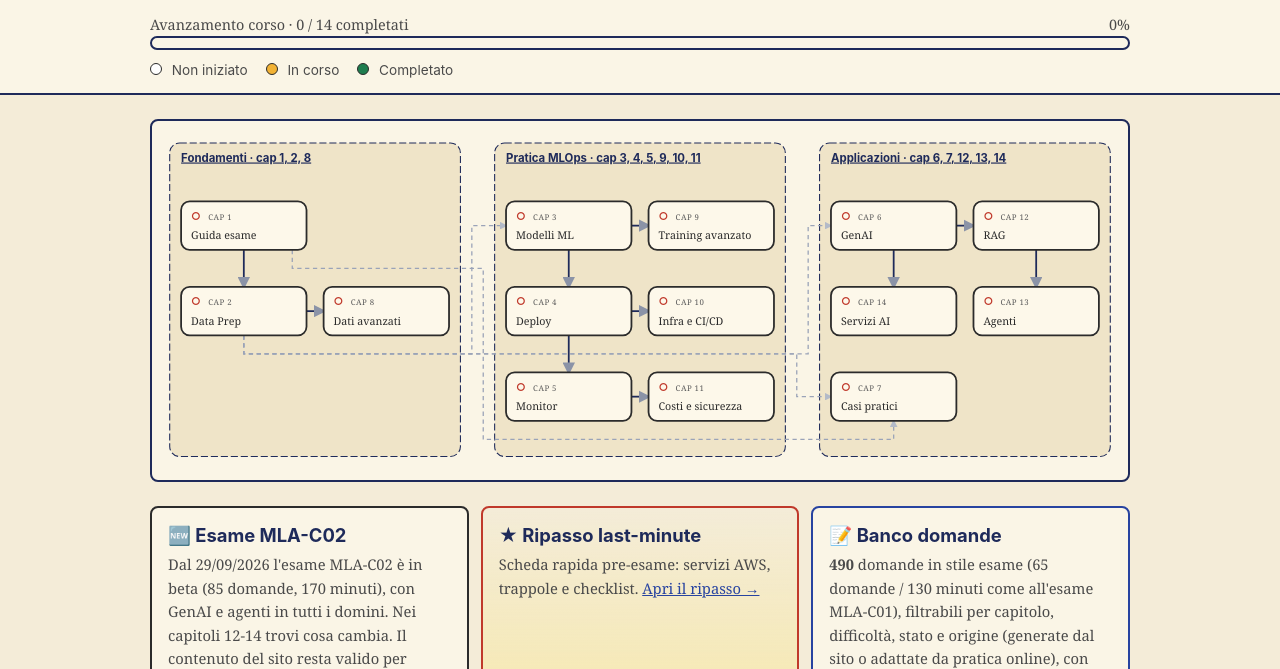
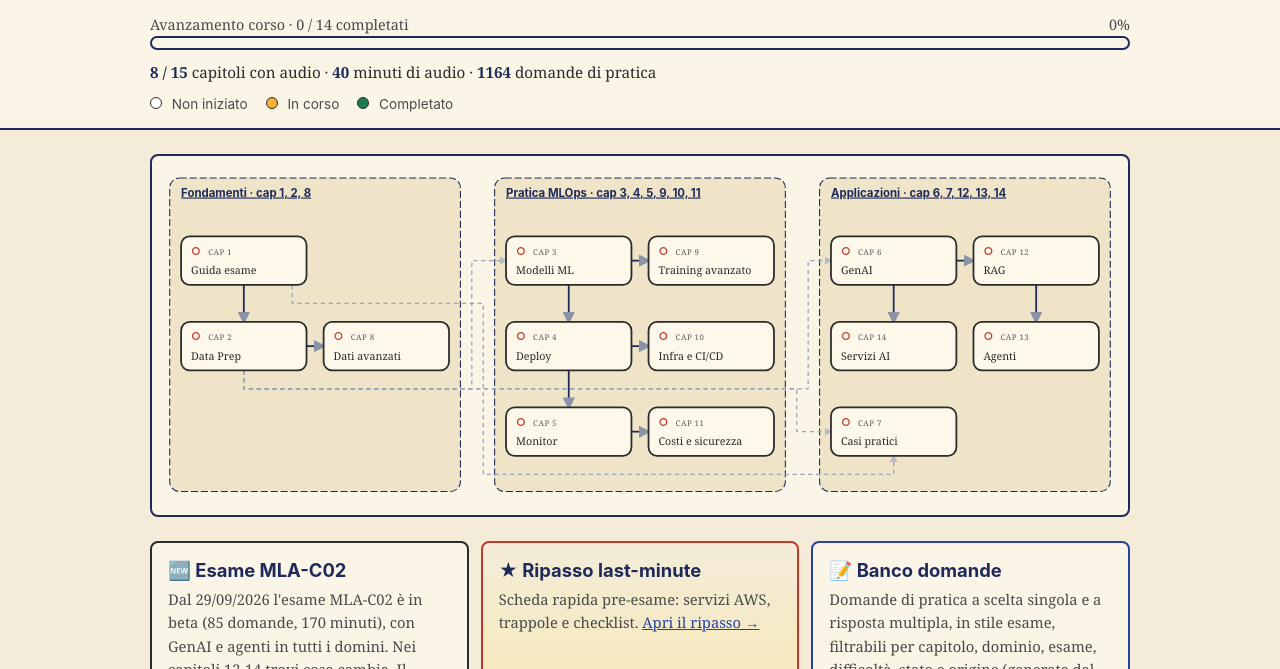
Before and after one commit to RiccardoDominici/aws-mla-c01-studio, a plain HTML site: page index.html in a window 1280 px wide. Shown: the part 129-798 px from the top of the page. Drawn offline with Linux system fonts and the light colour scheme.

Commit message:
Home: conteggi calcolati dai contenuti; README aggiornato a 14 capitoli
Il numero di domande era scritto a mano in index.html e diventava falso a
ogni aggiunta. stats.js somma le domande dei file del banco, i minuti di
audio da timing.json e i capitoli con audio, cosi' la home resta giusta
mentre la sintesi dei capitoli 8-14 procede. Test end-to-end: 186/186
controlli, zero errori in console.

Co-Authored-By: Claude Opus 5.5 <noreply@anthropic.com>

```diff
--- a/index.html
+++ b/index.html
@@ -21,6 +21,11 @@
           <div id="progress-fill" class="progress-fill"></div>
         </div>
       </div>
+      <p class="stats-line" aria-live="polite">
+        <span id="stat-chapters">…</span> capitoli con audio ·
+        <span id="stat-minutes">…</span> minuti di audio ·
+        <span id="stat-questions">…</span> domande di pratica
+      </p>
       <ul class="legend">
         <li><span class="dot status-todo"></span> Non iniziato</li>
         <li><span class="dot status-doing"></span> In corso</li>
@@ -38,7 +43,7 @@
       <div class="area-cards">
         <article class="area-card c02-card"><h3>🆕 Esame MLA-C02</h3><p>Dal 29/09/2026 l'esame MLA-C02 è in beta (85 domande, 170 minuti), con GenAI e agenti in tutti i domini. Nei capitoli 12-14 trovi cosa cambia. Il contenuto del sito resta valido per entrambi gli esami: l'MLA-C01 in inglese è finito il 28/09/2026, mentre in giapponese, coreano e cinese semplificato resta fino alla GA dell'MLA-C02.</p></article>
         <article class="area-card ripasso-card"><h3>★ Ripasso last-minute</h3><p>Scheda rapida pre-esame: servizi AWS, trappole e checklist. <a href="chapter.html?id=quick-ref">Apri il ripasso →</a></p></article>
-        <article class="area-card domande-card"><h3>📝 Banco domande</h3><p><!-- PROVVISORIO: conteggio da aggiornare a fine lavoro --><strong id="qbank-count">490</strong> domande in stile esame (65 domande / 130 minuti come all'esame MLA-C01), filtrabili per capitolo, difficoltà, stato e origine (generate dal sito o adattate da pratica online), con simulazione a tempo. <a href="domande.html">Apri il banco domande →</a></p></article>
+        <article class="area-card domande-card"><h3>📝 Banco domande</h3><p>Domande di pratica a scelta singola e a risposta multipla, in stile esame, filtrabili per capitolo, dominio, esame, difficoltà, stato e origine (generate dal sito o adattate da pratica online). Simulazioni a tempo sul ritmo dell'esame MLA-C01 e MLA-C02. <a href="domande.html">Apri il banco domande →</a></p></article>
       </div>
     </section>
 
@@ -88,8 +93,7 @@
         </li>
       </ul>
       <p>
-        Delle 175 domande "🌐 Da pratica online": 62 adattate da TutorialsDojo,
-        62 da ExamTopics, 27 da Udemy practice test e 24 da Whizlabs.
+        Le domande "🌐 Da pratica online" indicano la fonte sotto la spiegazione; il filtro Origine le separa dalle altre.
       </p>
       <p class="muted small">
         AWS, Amazon SageMaker, Bedrock, Glue, S3, Athena, Lambda, Step Functions, CloudWatch,
@@ -109,6 +113,7 @@
   <script src="tracker.js"></script>
   <script src="app.js"></script>
   <script src="map.js"></script>
+  <script src="stats.js"></script>
   <script>
     document.addEventListener('DOMContentLoaded', function () {
       var app = window.MLA.app, tracker = window.MLA.tracker;
@@ -123,6 +128,21 @@
         fill.style.width = p.pct + '%';
         fill.parentElement.setAttribute('aria-valuenow', String(p.pct));
       }
+
+      /* Numeri della home: domande, minuti di audio, capitoli con audio. Un fallimento mostra un testo neutro. */
+      function showStats(st) {
+        var neutral = 'non disponibile';
+        document.getElementById('stat-chapters').textContent =
+          st.audioChapters == null ? neutral : st.audioChapters + ' / ' + st.totalChapters;
+        document.getElementById('stat-minutes').textContent =
+          st.minutes == null ? neutral : String(st.minutes);
+        document.getElementById('stat-questions').textContent =
+          st.questions == null ? neutral : String(st.questions);
+      }
+      window.MLA.stats.load().then(showStats).catch(function (err) {
+        console.warn('[stats] calcolo numeri fallito:', err);
+        showStats({ questions: null, minutes: null, audioChapters: null, totalChapters: 15 });
+      });
 
       app.loadContent().then(function (res) {
         if (res.missing.length) {
--- /dev/null
+++ b/stats.js
@@ -0,0 +1,80 @@
+/* stats.js — numeri del sito calcolati al caricamento della home.
+ * - domande: somma delle voci in content/questions/<id>.json per i capitoli del registro
+ *   (un file mancante vale zero: il capitolo è "in arrivo");
+ * - minuti di audio: somma delle `duration` in content/timing.json (solo capitoli con mp3);
+ * - capitoli con audio: su tutte le schede (registro + quick-ref).
+ * Se nessun file delle domande si carica o manca timing.json, la voce mostra un testo neutro.
+ * Espone MLA.stats.load() → Promise<{questions, minutes, audioChapters, totalChapters}>
+ * oppure valori null dove il dato non è disponibile. */
+
+(function () {
+  'use strict';
+
+  var QUESTIONS_DIR = 'content/questions/';
+  var TIMING_FILE = 'content/timing.json';
+
+  function fetchJson(url) {
+    return fetch(url).then(function (res) {
+      if (!res.ok) throw new Error('HTTP ' + res.status);
+      return res.json();
+    });
+  }
+
+  /** Numero di domande per capitolo; null se il file non si può leggere. */
+  function countQuestions(id) {
+    return fetchJson(QUESTIONS_DIR + id + '.json')
+      .then(function (arr) { return Array.isArray(arr) ? arr.length : 0; })
+      .catch(function () { return null; });
+  }
+
+  function load() {
+    var app = window.MLA.app;
+    var ids = app.CHAPTERS.map(function (c) { return c.id; });
+    var allScheda = ids.concat(['quick-ref']);
+
+    var questionsP = Promise.all(ids.map(countQuestions));
+    var timingP = fetchJson(TIMING_FILE).catch(function (err) {
+      console.warn('[stats] ' + TIMING_FILE + ' non caricato:', err.message);
+      return null;
+    });
+
+    return Promise.all([questionsP, timingP]).then(function (res) {
+      var counts = res[0];
+      var timing = res[1];
+      var loaded = counts.filter(function (c) { return c !== null; });
+
+      var questions = loaded.length
+        ? loaded.reduce(function (a, b) { return a + b; }, 0)
+        : null;
+
+      var chapters = timing && timing.chapters ? timing.chapters : null;
+      var minutes = null;
+      var audioChapters = null;
+      if (chapters) {
+        var sec = 0;
+        audioChapters = 0;
+        allScheda.forEach(function (id) {
+          var entry = chapters[id];
+          if (entry && isFinite(+entry.duration)) {
+            sec += +entry.duration;
+            audioChapters++;
+          }
+        });
+        minutes = Math.round(sec / 60);
+      }
+
+      var out = {
+        questions: questions,
+        minutes: minutes,
+        audioChapters: audioChapters,
+        totalChapters: allScheda.length
+      };
+      console.info('[stats] domande=' + out.questions + ' minuti=' + out.minutes +
+        ' audio=' + out.audioChapters + '/' + out.totalChapters);
+      return out;
+    });
+  }
+
+  window.MLA = window.MLA || {};
+  window.MLA.stats = { load: load };
+})();
--- a/style.css
+++ b/style.css
@@ -136,6 +136,10 @@ a:hover { color: var(--inchiostro-blu); }
 .map-item-cap { font-size: 0.75rem; letter-spacing: 0.06em; color: #5a5a5a; }
 .map-item-title { font-weight: 600; overflow-wrap: anywhere; }
 .map-item-req { font-size: 0.85rem; color: #5a5a5a; }
+
+/* Numeri della home (stats.js): riga sotto l'avanzamento */
+.stats-line { margin: 10px 0 0; font-size: 0.95rem; color: var(--inchiostro); }
+.stats-line span { font-weight: 700; color: var(--inchiostro-blu); }
 
 /* Fonti online in fondo al Riassunto */
 .chapter-sources { margin-top: 24px; padding-top: 12px; border-top: 1px dashed var(--inchiostro); }
```
Also changed, not shown: 1 other file.
